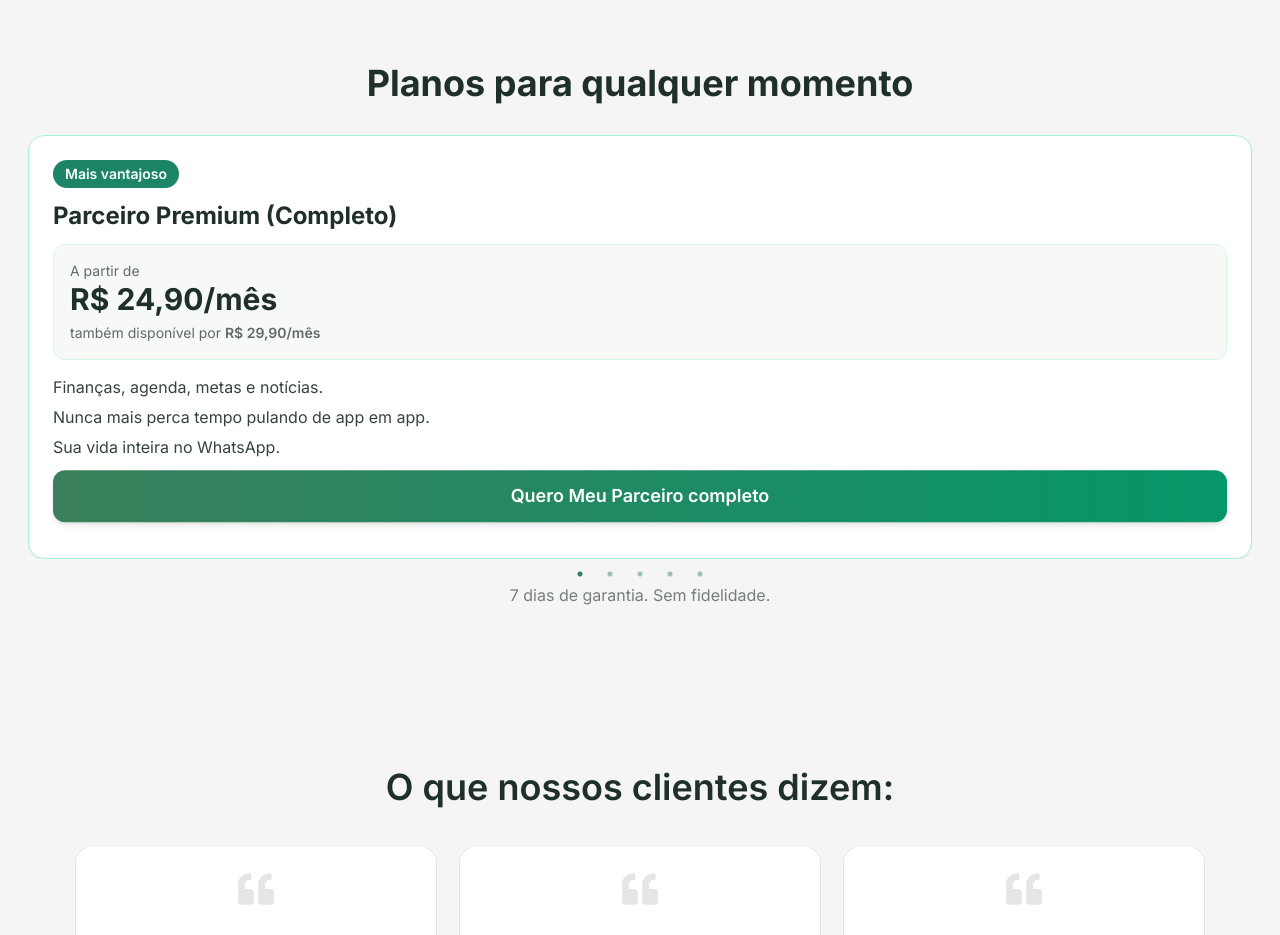
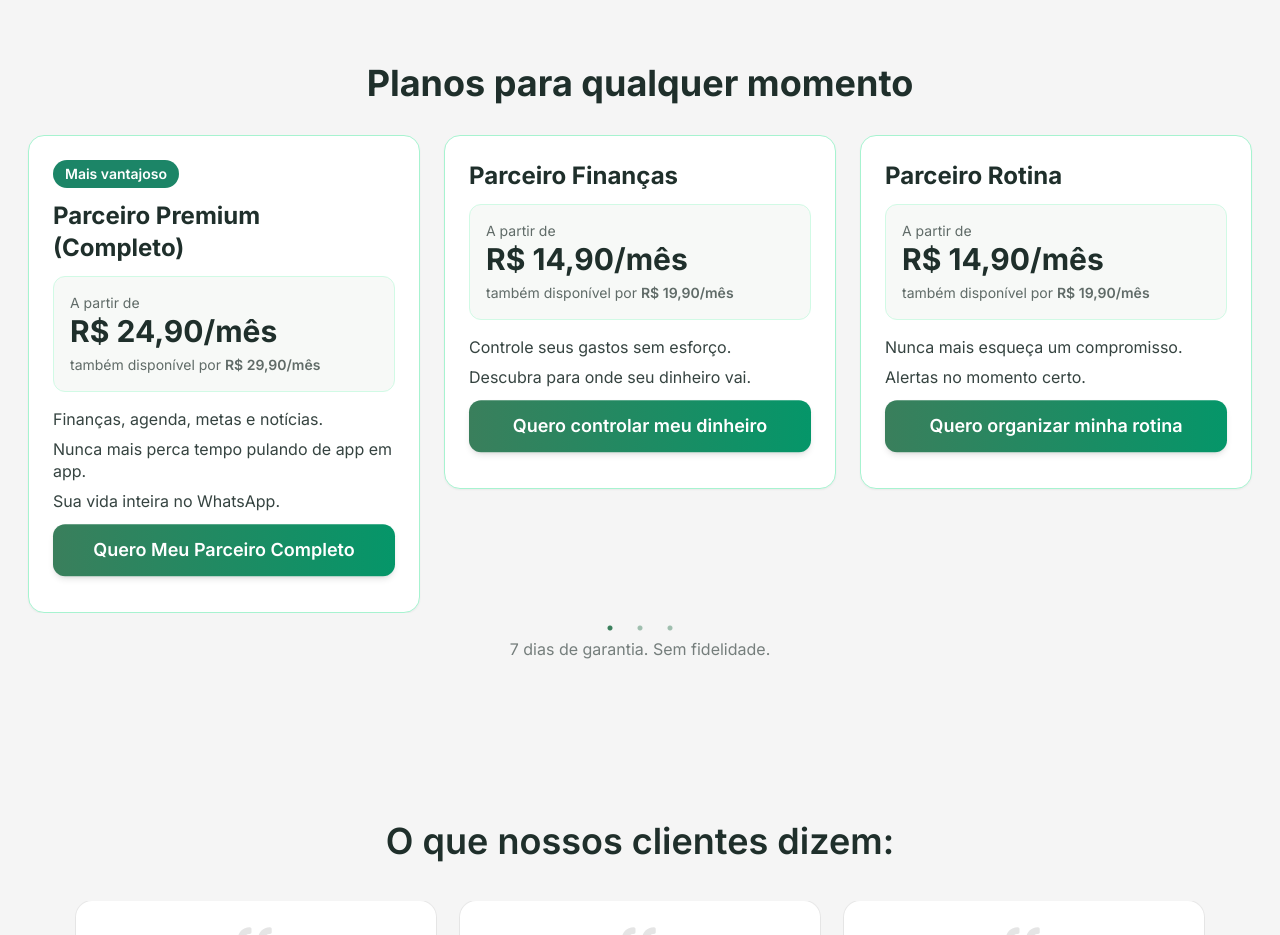
Before and after one commit to herick25/Site-Parceiro-IA, a React (Vite) app: page / in a window 1280 px wide. Shown: the part 3700-4635 px from the top of the page. Built offline with nearby package versions, Linux system fonts and the light colour scheme.

Commit message:
ajuste plans

```diff
--- a/src/sections/Plans.jsx
+++ b/src/sections/Plans.jsx
@@ -28,7 +28,7 @@ export default function Plans() {
         "Nunca mais perca tempo pulando de app em app.",
         "Sua vida inteira no WhatsApp.",
       ],
-      cta: "Quero Meu Parceiro completo",
+      cta: "Quero Meu Parceiro Completo", // <- exatamente como você pediu
       icon: CheckCircleIcon,
     },
     {
@@ -81,24 +81,24 @@ export default function Plans() {
     },
   ];
 
+  // Desktop é o padrão (3) — não uso mobileFirst.
   const settings = {
     dots: true,
     infinite: false,
     speed: 400,
     swipeToSlide: true,
     adaptiveHeight: true,
-    arrows: false,
-    mobileFirst: true,      // base = mobile
-    slidesToShow: 1,        // mobile = 1 slide
+    arrows: false,          // mantenho como estava no desktop
+    slidesToShow: 3,        // DESKTOP PADRÃO
     slidesToScroll: 1,
     responsive: [
       {
-        breakpoint: 768,    // ≥768px (tablet)
+        breakpoint: 1024,   // ≤1024px (tablet)
         settings: { slidesToShow: 2, slidesToScroll: 1, arrows: true },
       },
       {
-        breakpoint: 1024,   // ≥1024px (desktop)
-        settings: { slidesToShow: 3, slidesToScroll: 1, arrows: true },
+        breakpoint: 768,    // ≤768px (mobile)
+        settings: { slidesToShow: 1, slidesToScroll: 1, arrows: false },
       },
     ],
   };
```
